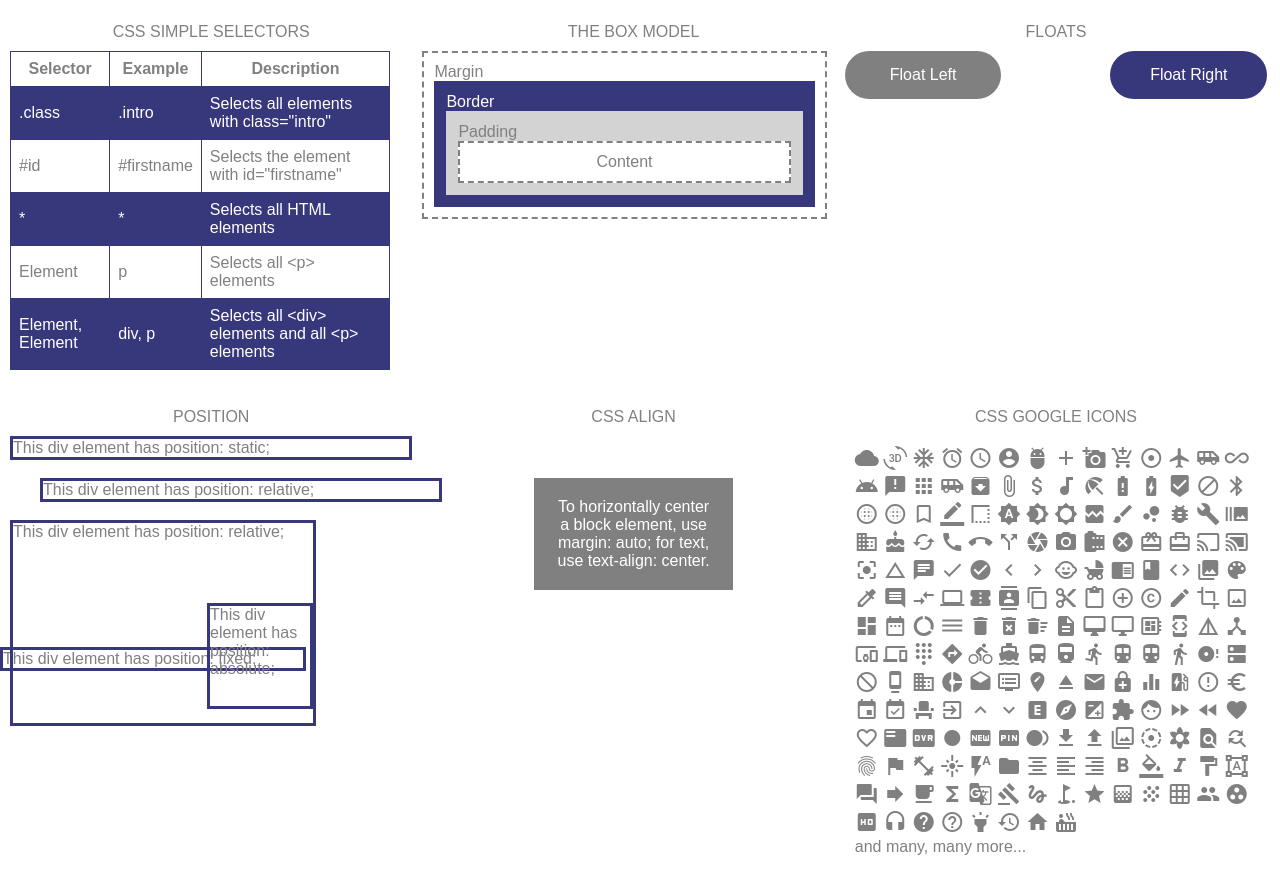
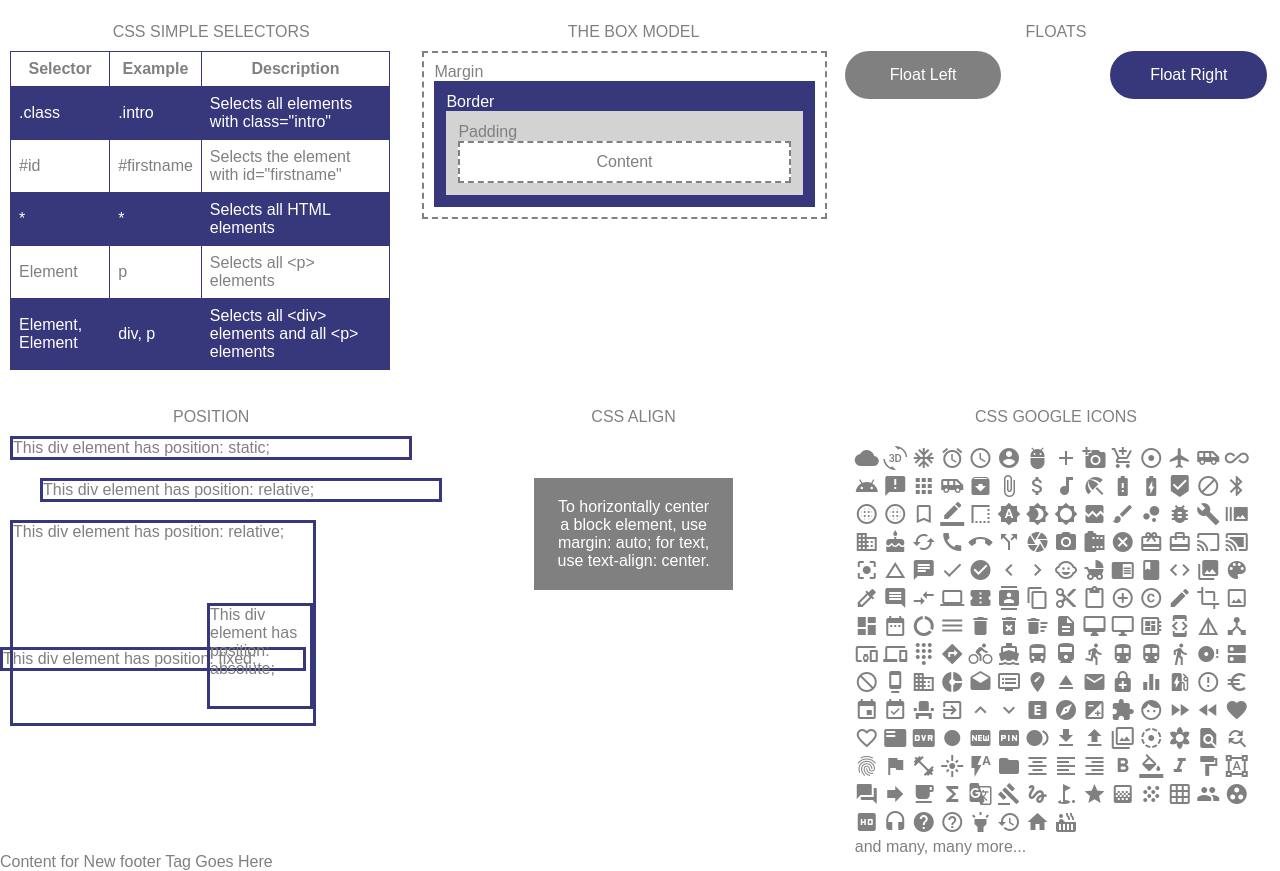
Before and after one commit to kristamarette/unit2_assignment, a plain HTML site: page index.html in a window 1280 px wide. Shown: the part 129-1000 px from the top of the page. Drawn offline with Linux system fonts and the light colour scheme; a web font is replaced by a local one.

Commit message:
added footer

```diff
--- a/index.html
+++ b/index.html
@@ -304,6 +304,6 @@
 <!----------------------END HTML---------------------------->
     </div>
     </section>
-
+<footer>Content for New footer Tag Goes Here</footer>
 </body>
 </html>
```
